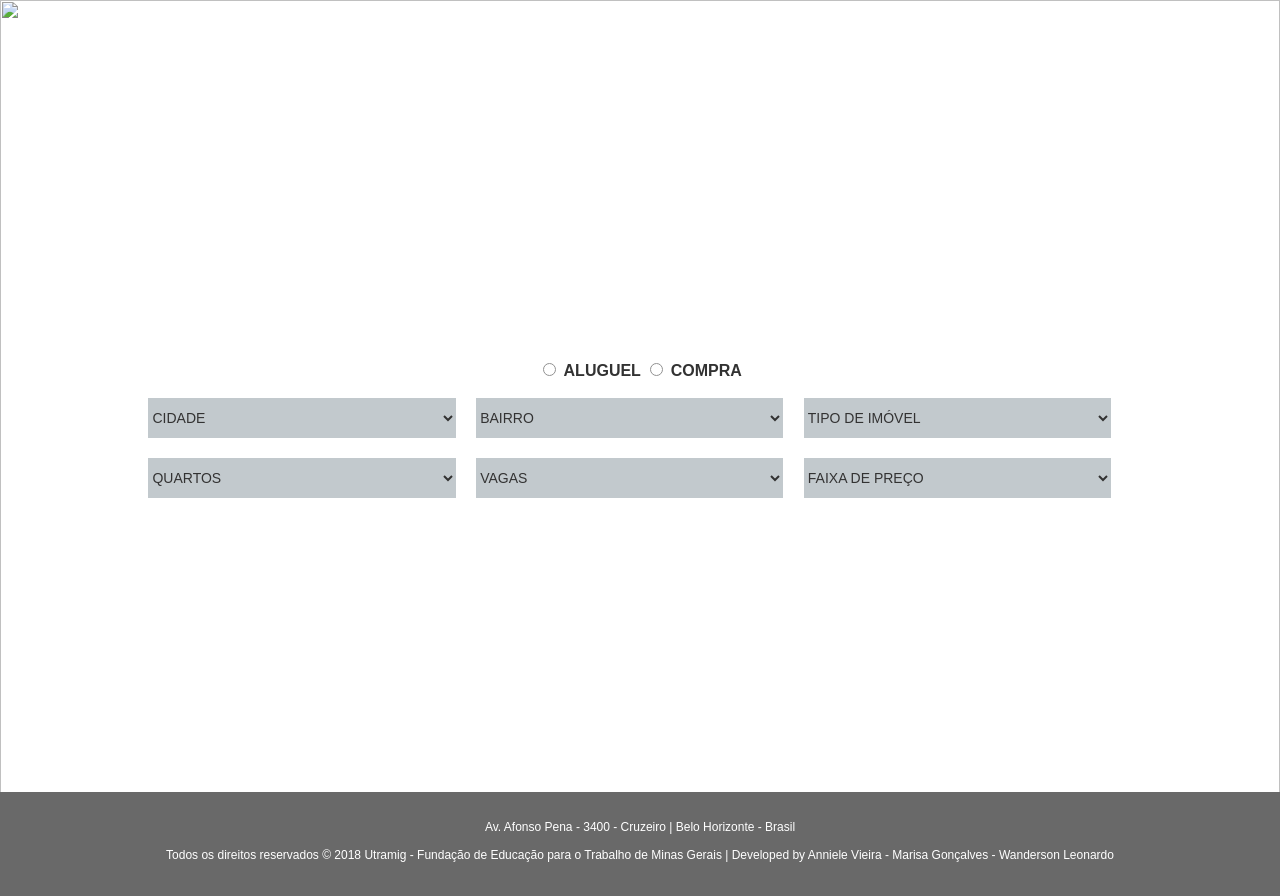
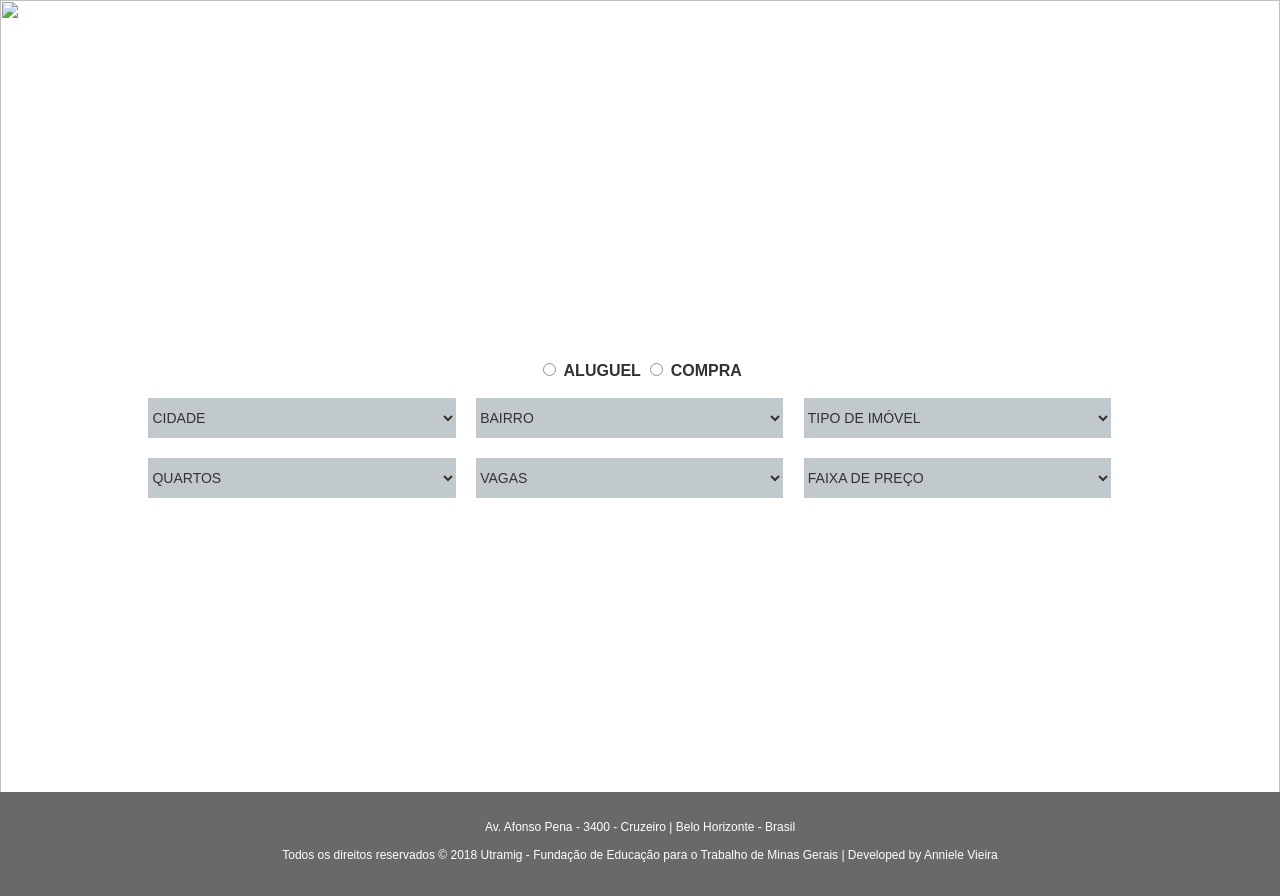
Before and after one commit to annielevps/imob.utramig, a plain HTML site: page index.html in a window 1280 px wide. Shown: the part 216-1112 px from the top of the page. Drawn offline with Linux system fonts and the light colour scheme.

Commit message:
Update index.html

```diff
--- a/index.html
+++ b/index.html
@@ -94,7 +94,7 @@
 <br /><br />
 Av. Afonso Pena  - 3400 - Cruzeiro | Belo Horizonte - Brasil <br /><br />
 
-Todos os direitos reservados © 2018 Utramig - Fundação de Educação para o Trabalho de Minas Gerais | Developed by Anniele Vieira - Marisa Gonçalves - Wanderson Leonardo
+Todos os direitos reservados © 2018 Utramig - Fundação de Educação para o Trabalho de Minas Gerais | Developed by Anniele Vieira
 </center>
 </footer>
 
```
